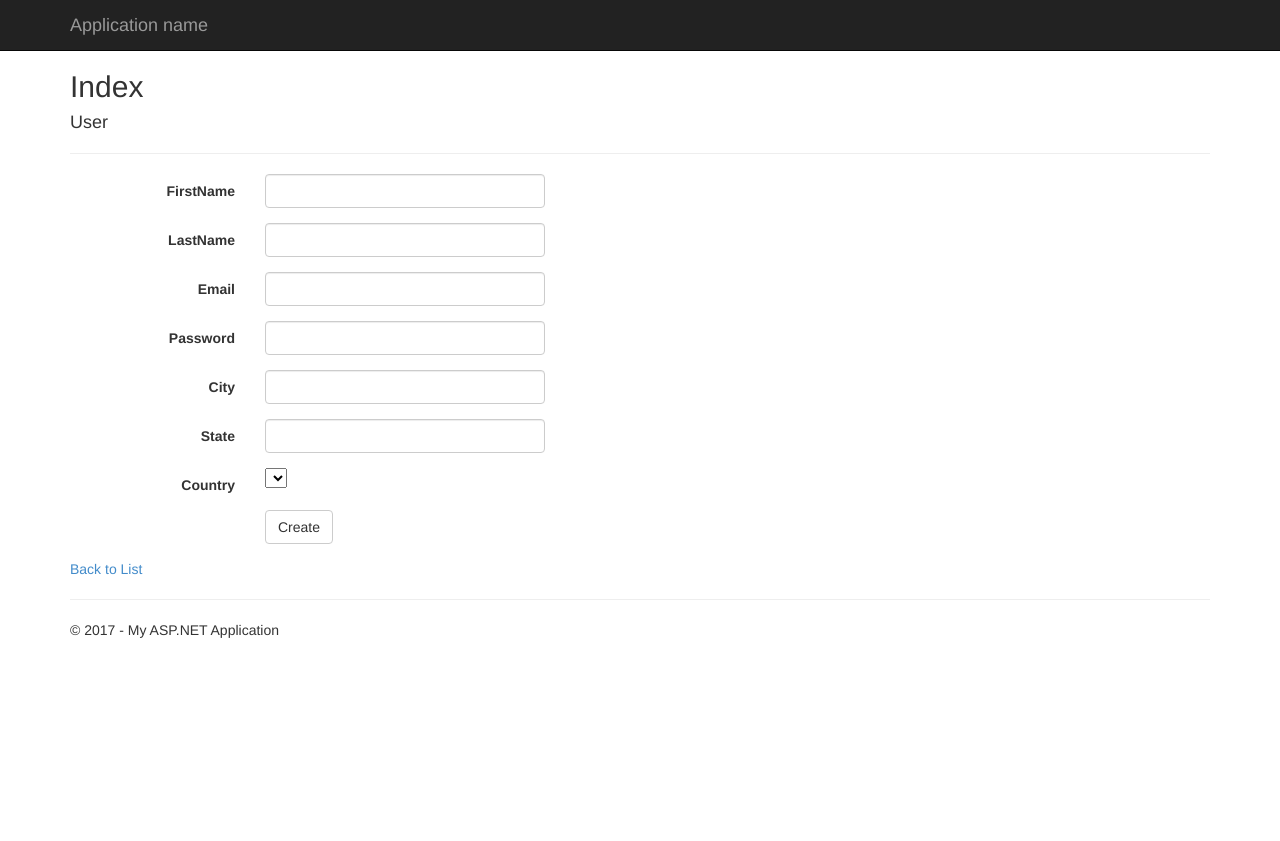
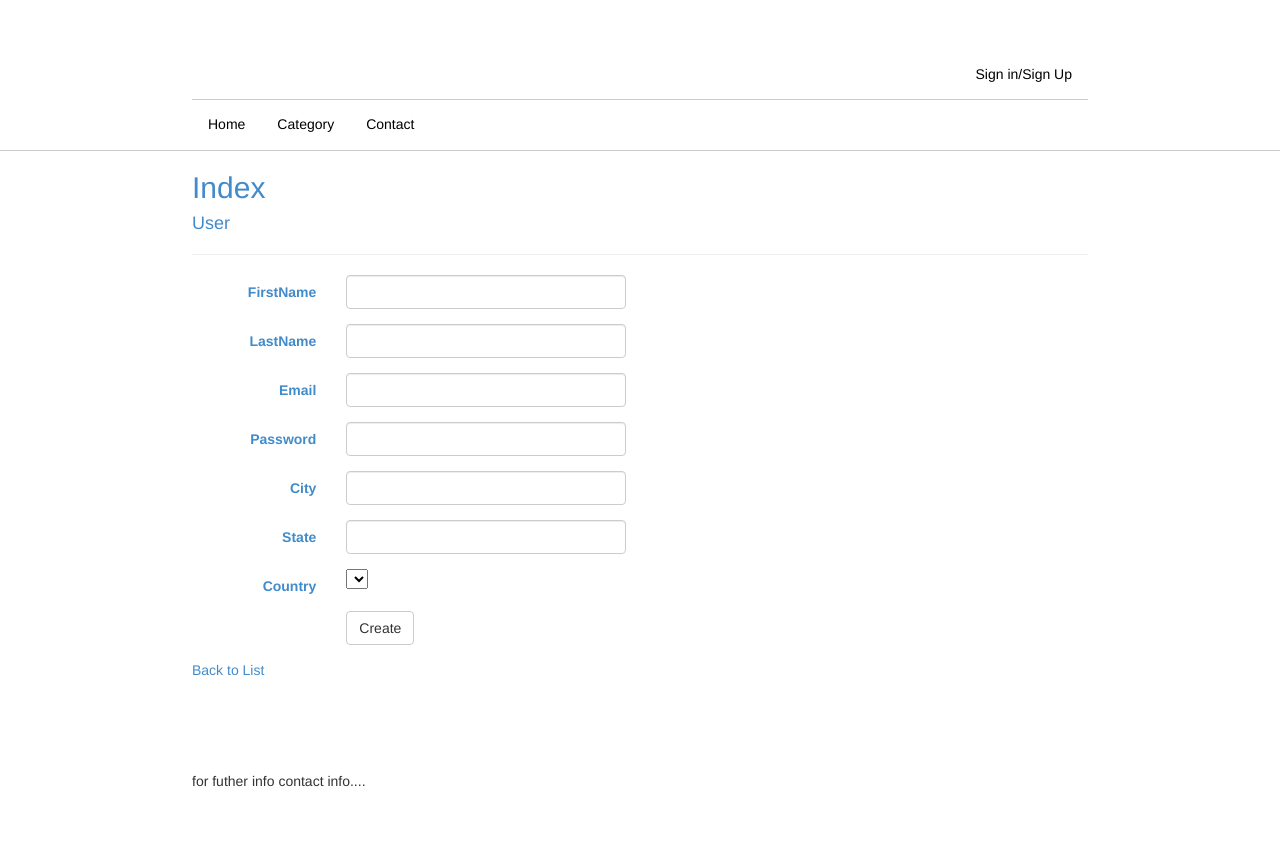
Before and after one commit to Techies-Product/InterviewQuestionSite, an ASP.NET MVC app: page /Registration in a window 1280 px wide. Before the commit the page ends 638 px from the top, so only its background shows below. Run offline with ASP.NET Core 8 and stand-ins for ASP.NET MVC 5, Linux system fonts and the light colour scheme; data that the repository does not hold is empty; the project's own start-up code is not run, and a stand-in starts its controllers and pages; some libraries are stand-ins or nearby versions.

Commit message:
Layout Page and style updated

```diff
--- a/InterviewSite/Content/Site.css
+++ b/InterviewSite/Content/Site.css
@@ -15,3 +15,93 @@
 textarea {
     max-width: 280px;
 }
+
+
+
+* {
+    margin: 0;
+    padding: 0;
+}
+
+.main-container {
+    width: 100%;
+}
+
+.header {
+    width: 70%;
+    height: 50px;
+    margin: 0 auto;
+}
+
+li a.header {
+    float: left;
+}
+
+.menu {
+    width: 70%;
+    height: 50px;
+    margin: 0 auto;
+}
+
+.body {
+    width: 70%;
+    height: 600px;
+    margin: 0 auto;
+}
+
+.footer {
+    width: 100%;
+    height: 50px;
+    //background-color:#ffff00;
+}
+
+
+
+ul {
+    list-style-type: none;
+    margin: 0;
+    padding: 0;
+    overflow: hidden;
+    //background-color: #333;
+    width: 100%;
+    height: 50px;
+}
+
+li {
+    float: left;
+    color: #000000;
+}
+
+    li a {
+        display: block;
+        color: white;
+        text-align: center;
+        padding: 14px 16px;
+        text-decoration: none;
+        color: #000000;
+    }
+
+        li a:hover:not(.active) {
+            color: #00FFFF;
+        }
+
+.header ul {
+    border-bottom: 1px solid #ccc;
+}
+
+    .header ul li {
+        float: right;
+    }
+
+.header-container {
+    border-bottom: 1px solid #ccc;
+}
+
+.content {
+}
+
+.footer {
+    width: 70%;
+    height: 50px;
+    margin: 0 auto;
+}
--- a/InterviewSite/Views/Shared/_Layout.cshtml
+++ b/InterviewSite/Views/Shared/_Layout.cshtml
@@ -9,32 +9,33 @@
     <script src="~/Scripts/modernizr-2.6.2.js"></script>
 </head>
 <body>
-    <div class="navbar navbar-inverse navbar-fixed-top">
-        <div class="container">
-            <div class="navbar-header">
-                <button type="button" class="navbar-toggle" data-toggle="collapse" data-target=".navbar-collapse">
-                    <span class="icon-bar"></span>
-                    <span class="icon-bar"></span>
-                    <span class="icon-bar"></span>
-                </button>
-                @Html.ActionLink("Application name", "Index", "Home", new { area = "" }, new { @class = "navbar-brand" })
-            </div>
-            <div class="navbar-collapse collapse">
-                <ul class="nav navbar-nav">
+    <div class='main-container'>
+        <div class='header-container'>
+            <div class='header'> <ul> <li><a href="#home">Sign in/Sign Up</a></li> </ul> </div>
+            <div class='menu'>
+                <ul>
+                    <li><a href="#home">Home</a></li>
+                    <li><a href="#news">Category</a></li>
+                    <li><a href="#contact">Contact</a></li>
+                    <li style="float:right"><a class="active"
                 </ul>
             </div>
         </div>
+        <div class='body'>
+            <div class='content'>
+                @RenderBody()
+
+            </div>
+            <aside></aside>
+        </div>
+        <div class='footer'>
+            <p>for futher info contact info....</p>
+        </div>
+
     </div>
 
-    <div class="container body-content">
-        @RenderBody()
-        <hr />
-        <footer>
-            <p>&copy; @DateTime.Now.Year - My ASP.NET Application</p>
-        </footer>
-    </div>
 
-    <script src="~/Scripts/jquery-1.10.2.min.js"></script>
-    <script src="~/Scripts/bootstrap.min.js"></script>
+
+
 </body>
 </html>
```
